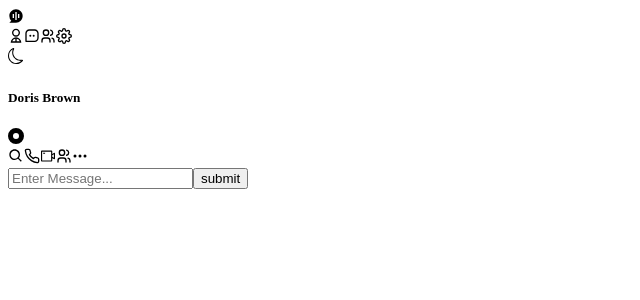
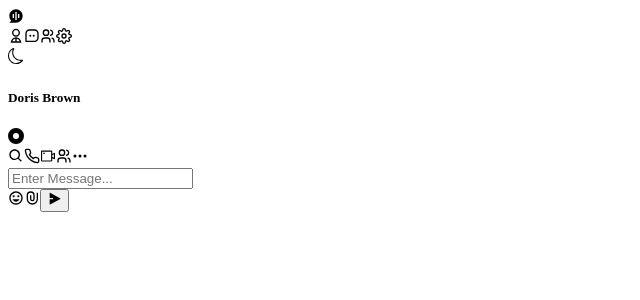
Before and after one commit to rodgersajb/chatvia, a Next.js app: page / in a window 1280 px wide. Shown: the top 300 px of the page, without its empty margins (0-640 px from the left). Built offline with nearby package versions, Linux system fonts and the light colour scheme.

Commit message:
some progress, having issues with tailwind and condtional rendering

```diff
--- a/package.json
+++ b/package.json
@@ -10,9 +10,11 @@
   },
   "dependencies": {
     "axios": "^1.4.0",
+    "classnames": "^2.3.2",
     "dotenv": "^16.3.1",
     "eslint": "8.44.0",
     "eslint-config-next": "13.4.8",
+    "format": "^0.2.2",
     "next": "13.4.8",
     "openai": "^3.3.0",
     "react": "18.2.0",
--- a/src/app/components/conversations.js
+++ b/src/app/components/conversations.js
@@ -6,8 +6,10 @@ import { BiSearch } from "react-icons/bi";
 import { FiPhone } from "react-icons/fi";
 import { AiOutlineVideoCamera } from "react-icons/ai";
 import { TbUsers } from "react-icons/tb";
+import { MdInsertEmoticon } from "react-icons/md";
+import { RiAttachmentLine, RiSendPlane2Fill } from "react-icons/ri";
 
-
+import classNames from "classnames";
 
 const Conversations = () => {
   const [userInput, setUserInput] = useState("");
@@ -43,7 +45,7 @@ const Conversations = () => {
       console.log(response);
       setChatLog((prevChat) => [
         ...prevChat,
-        { type: "bot", message: response.data.choices[0].message.content },
+        { type: "bot", message: response.data.choices[0].message.content, timestamp: new Date() },
       ]);
       setLoading(false);
     });
@@ -63,22 +65,53 @@ const Conversations = () => {
             <AiOutlineVideoCamera />
             <TbUsers />
             <BsThreeDots />
-
+          </div>
+        </div>
+        <div className="h-[90%] flex justify-between">
+          {chatLog.map((message, index) => {
+            const messageClass = classNames("message", {
+              "user-message": message.type === "user",
+              "bot-message": message.type === "bot",
+            });
+            return (
+              <div key={index} className={messageClass}>
+                <h3
+                  className={`text-sm ${
+                    message.type === "user"
+                      ? "bg-customPurple text-white ml-4"
+                      : "bg-gray-200 mt-10"
+                  } max-w-max p-2 rounded-sm mr-4`}
+                >
+                  {message.message}
+                </h3>
 
               </div>
+            );
+          })}
         </div>
-
-        <form onSubmit={handleSubmit}>
+        <div>
+          <form
+            onSubmit={handleSubmit}
+            className="flex items-center w-[100%] px-2"
+          >
             <input
               type="text"
               placeholder="Enter Message..."
               onChange={(e) => setUserInput(e.target.value)}
+              className="w-[85%] bg-gray-300 p-1 rounded-md"
             />
-          <button>submit</button>
+            <div className="w-[15%] flex gap-1 justify-evenly items-center py-2">
+              <MdInsertEmoticon className="text-customPurple" />
+              <RiAttachmentLine className="text-customPurple" />
+              <button
+                onClick={() => handleSubmit}
+                className="bg-customPurple h-[100%] rounded-md p-2"
+              >
+                <RiSendPlane2Fill className="text-l h-[100%] text-white" />
+              </button>
+            </div>
           </form>
-        {chatLog.map((message, index) => {
-          return <div key={index}>{message.message}</div>;
-        })}
+        </div>
       </div>
     </>
   );
```
Also changed, not shown: 2 other files (tests, documents, lock files or other folders). Lines whose indentation alone changed are shown as unchanged.
